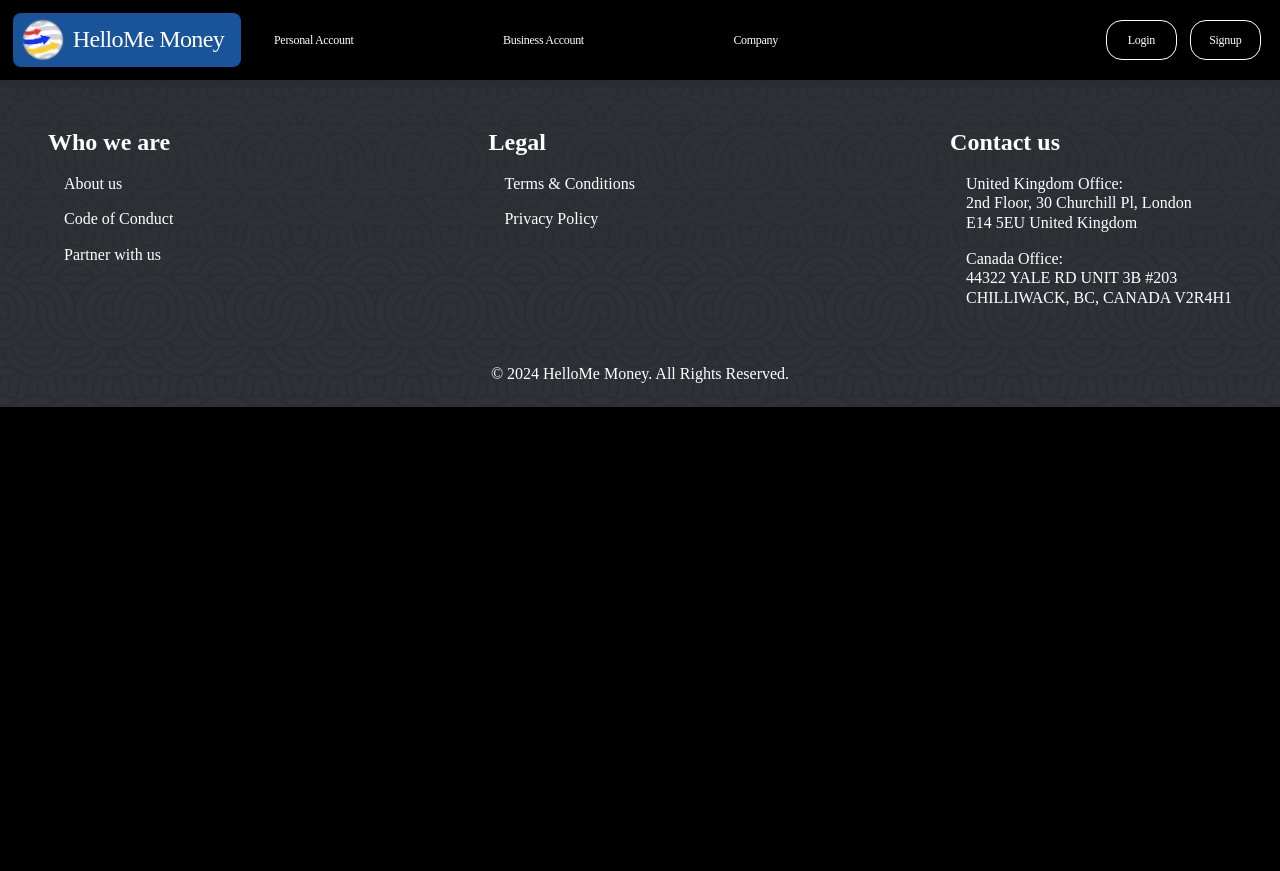
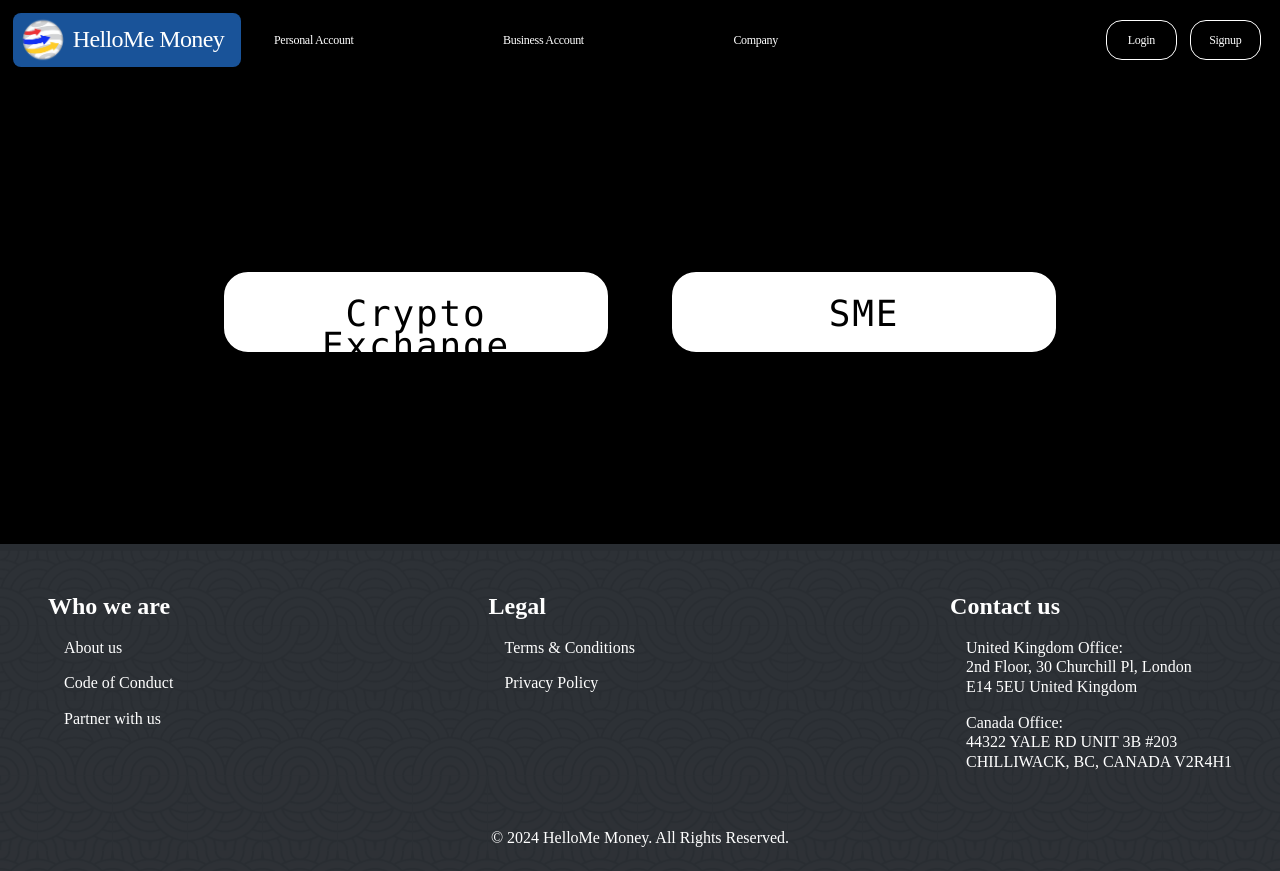
Before and after one commit to oneShot0430/HelloME-Money, a React (Create React App) app: page / in a window 1280 px wide. Before the commit the page ends 800 px from the top, so only its background shows below. Built offline with nearby package versions, Linux system fonts and the light colour scheme.

Commit message:
complete the task

```diff
--- a/src/App.js
+++ b/src/App.js
@@ -1,9 +1,9 @@
 import React from "react";
-import { Link } from "react-router-dom";
 import { BrowserRouter as Router, Switch, Route } from 'react-router-dom';
 
 import Navbar from "./components/Navbar/Navbar";
 import Footer from "./components/Footer/Footer";
+import Home from "./Page/Home/Home";
 import SME from "./Page/SME/SME";
 import CryptoExchange from "./Page/CryptoExchange/CryptoExchange";
 import './App.css';
@@ -17,6 +17,7 @@
         <Switch>
           <Route path="/cryptoexchange"><CryptoExchange /></Route>
           <Route path="/sme"><SME /></Route>
+          <Route path="/"><Home /></Route>
         </Switch>
         <Footer />
       </div>
--- /dev/null
+++ b/src/Page/Home/Home.js
@@ -0,0 +1,19 @@
+import React from "react";
+import { Link } from "react-router-dom";
+
+import styles from "./Home.module.css";
+
+const Home = () => {
+  return(
+    <div className={styles.buttons}>
+      <button className={`${styles.account_button} mr-16`} >
+        <Link to="/cryptoexchange">Crypto Exchange</Link>
+      </button>
+      <button className={styles.account_button}>
+        <Link to="/sme">SME</Link>
+      </button>
+    </div>
+  );
+}
+
+export default Home;
--- /dev/null
+++ b/src/Page/Home/Home.module.css
@@ -0,0 +1,8 @@
+.buttons {
+  @apply flex justify-center items-center relative my-48;
+}
+
+.account_button {
+  @apply h-20 w-96 text-black bg-white rounded-3xl p-6 text-4xl leading-[32px] tracking-wider font-mono font-medium hover:bg-black hover:text-white;
+  border: 2px solid white;
+}
--- a/src/Page/SME/SME.js
+++ b/src/Page/SME/SME.js
@@ -8,9 +8,11 @@
   return(
     <div>
       <Enterprise />
-      <TailoredSolutions />
-      <StreamlinedBanking />
-      <GrowOpportunity />
+      <div style={{ background: "linear-gradient(181.91deg, #121212 1.61%, #195399 89.35%)" }}>
+        <TailoredSolutions />
+        <StreamlinedBanking />
+        <GrowOpportunity />
+      </div>
     </div>
   );
 }
--- a/src/components/Navbar/Navbar.js
+++ b/src/components/Navbar/Navbar.js
@@ -10,13 +10,13 @@
         <span className={styles.logo_description}>HelloMe Money</span>
       </Link>
       <div className={styles.linkContainer}>
-        <Link to="/personal" className={styles.navLink}>Personal Account</Link>
-        <Link to="/business" className={styles.navLink}>Business Account</Link>
-        <Link to="/company" className={styles.navLink}>Company</Link>
+        <Link to="/" className={styles.navLink}>Personal Account</Link>
+        <Link to="/" className={styles.navLink}>Business Account</Link>
+        <Link to="/" className={styles.navLink}>Company</Link>
       </div>
       <div className={styles.accountActionsContainer}>
-        <Link to="/login" className={styles.accountAction}><div>Login</div></Link>
-        <Link to="/signup" className={styles.accountAction}><div>Signup</div></Link>
+        <Link to="/" className={styles.accountAction}><div>Login</div></Link>
+        <Link to="/" className={styles.accountAction}><div>Signup</div></Link>
       </div>
     </div>
   );
```
